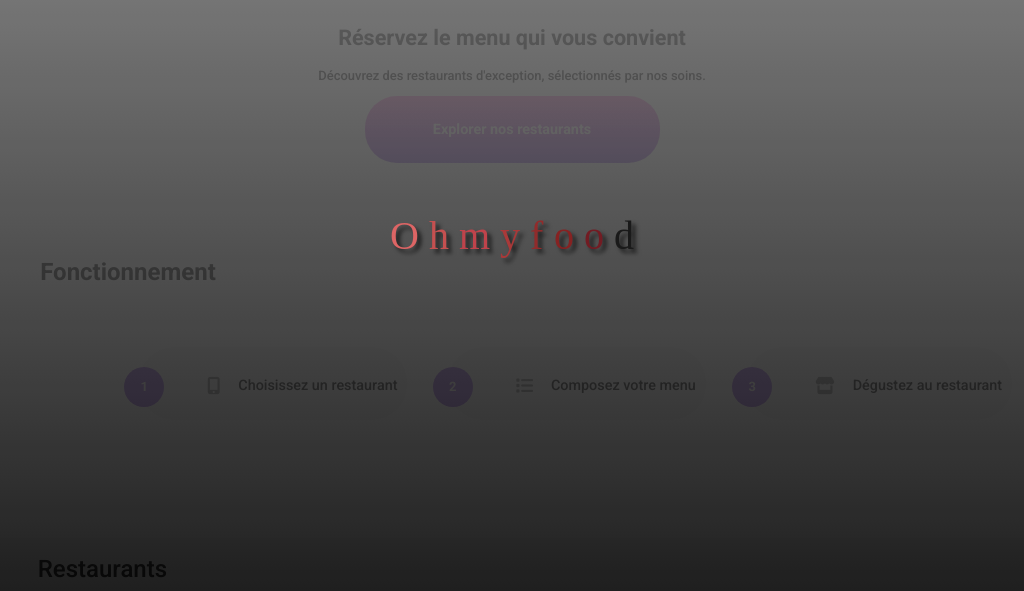
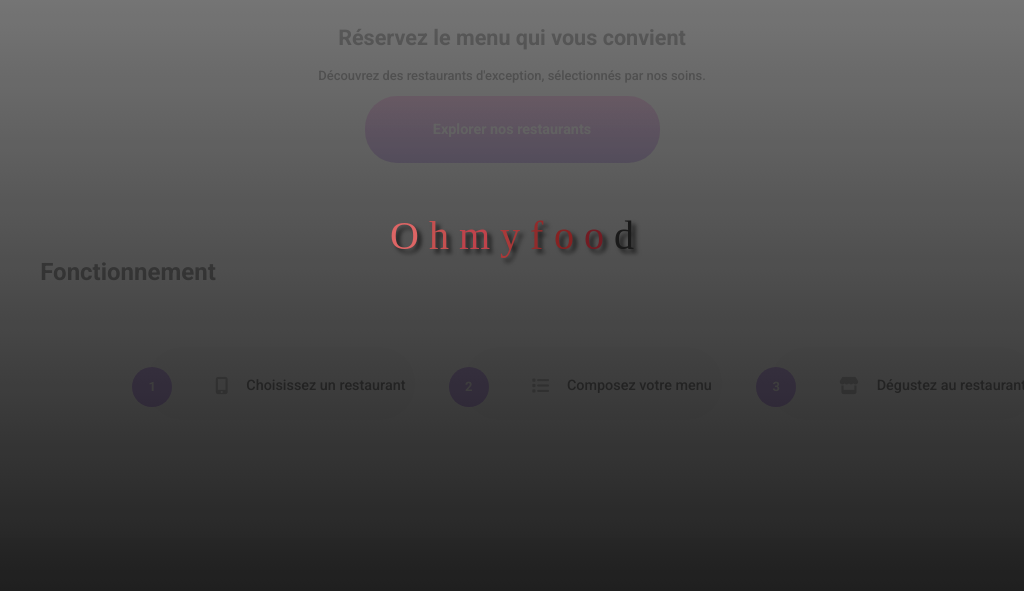
Before and after one commit to Eby-sam/Ohmyfood3, a website: page index.html in a window 1024 px wide. Shown: the part 165-756 px from the top of the page. Drawn offline with Linux system fonts and the light colour scheme; a web font is replaced by a local one.

Commit message:
[CORRECTION][FEAT][SC] ajout de modification

```diff
--- a/assets/screens/tablette769.scss
+++ b/assets/screens/tablette769.scss
@@ -126,8 +126,8 @@
           li {
             position: relative;
             padding-right: 18px;
-
-
+            width: 42%;
+            margin-left: 8px;
 
             .button {
               position: relative;
--- a/index.html
+++ b/index.html
@@ -89,7 +89,7 @@
         </ul>
     </section>
     <section class="restaurants">
-        <div class="restaurants_title"><h2class="restaurants_title">Restaurants</h2></div>
+        <div class="restaurants_title"><h2 class="restaurants_title">Restaurants</h2></div>
         <div class="restaurants_container">
 
             <div class="restaurants__card">
```
Also changed, not shown: assets/main.css, 1 other file.
